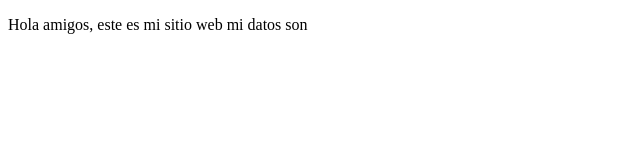
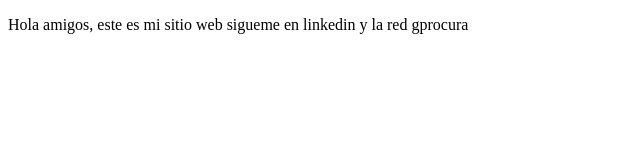
Before and after one commit to EdwardMV/proyectoDemoCursoPrework, a plain HTML site: page index.html in a window 1280 px wide. Shown: the whole page, without its empty margins (0-640 px from the left). Drawn offline with Linux system fonts and the light colour scheme.

Commit message:
cambios agregamos datos

```diff
--- a/index.html
+++ b/index.html
@@ -9,7 +9,7 @@
 <body>
     <p>
         Hola amigos, este es mi sitio web
-        mi datos son
+        sigueme en linkedin y la red gprocura
     </p>
 </body>
 </html>
```
